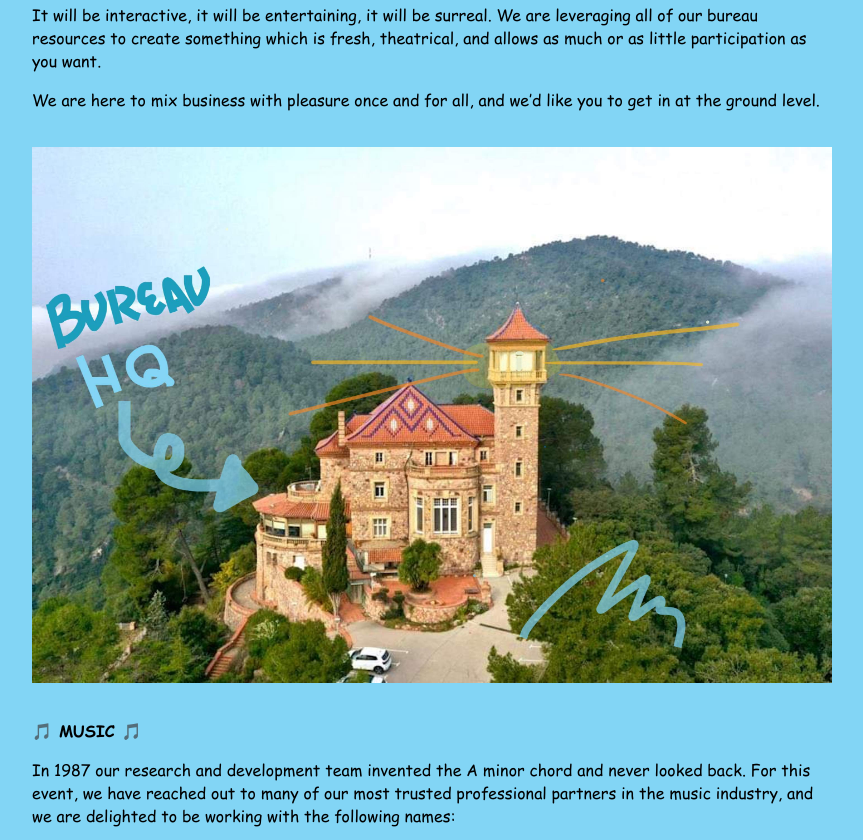
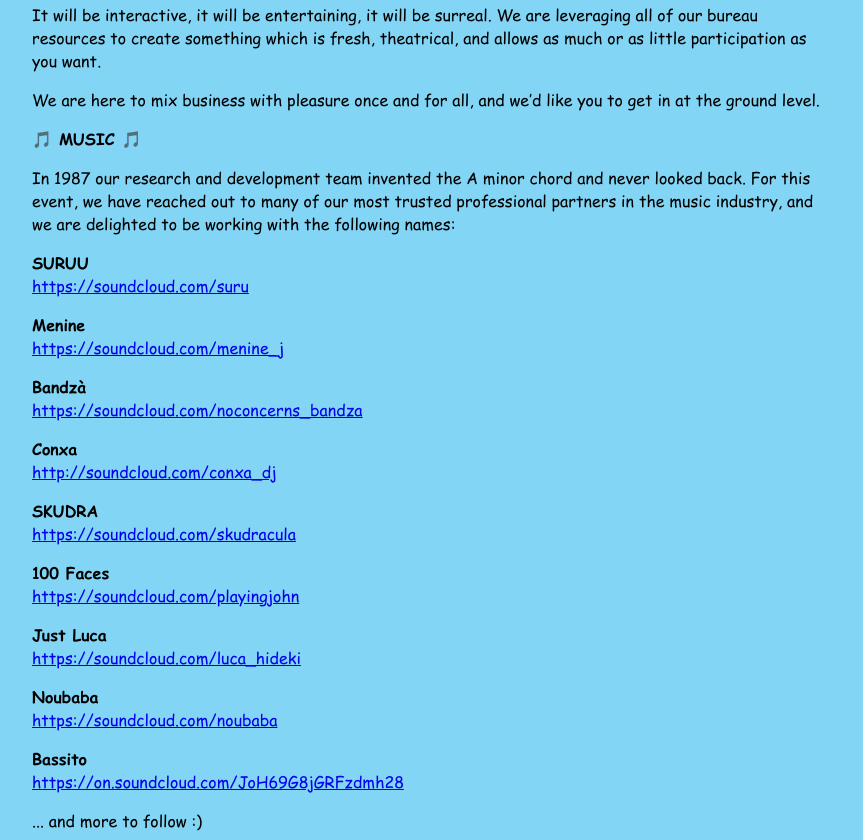
Before and after one commit to playground-bureau/playground-bureau.github.io, a plain HTML site: page festival.html in a window 1280 px wide. Shown: the part 454-1294 px from the top of the page, without its empty margins (208-1071 px from the left). Drawn offline with Linux system fonts and the light colour scheme.

Commit message:
TEmporarily remove venue picture

```diff
--- a/festival.html
+++ b/festival.html
@@ -23,9 +23,9 @@
             <p>Dust off your briefcase, shred up those spreadsheets, and let’s go bananas. It's Monkey Business at the Playground Bureau’s inaugural festival event just outside of Barcelona.</p>
             <p>It will be interactive, it will be entertaining, it will be surreal. We are leveraging all of our bureau resources to create something which is fresh, theatrical, and allows as much or as little participation as you want.</p>
             <p>We are here to mix business with pleasure once and for all, and we’d like you to get in at the ground level.<strong><br></strong></p>
-            <div class="d-flex-center">
+            <!-- <div class="d-flex-center">
               <img class="responsive-image" src="assets/images/festival/location-w-drawing.jpeg" alt="Location w/ Drawing">
-            </div>
+            </div> -->
             <p class="section-title"><strong>🎵 MUSIC 🎵</strong></p>
             <p>In 1987 our research and development team invented the A minor chord and never looked back. For this event, we have reached out to many of our most trusted professional partners in the music industry, and we are delighted to be working with the following names:</p>
             <p><strong>SURUU</strong><br><a href="https://soundcloud.com/suru" rel="nofollow">https://soundcloud.com/suru</a></p>
```
